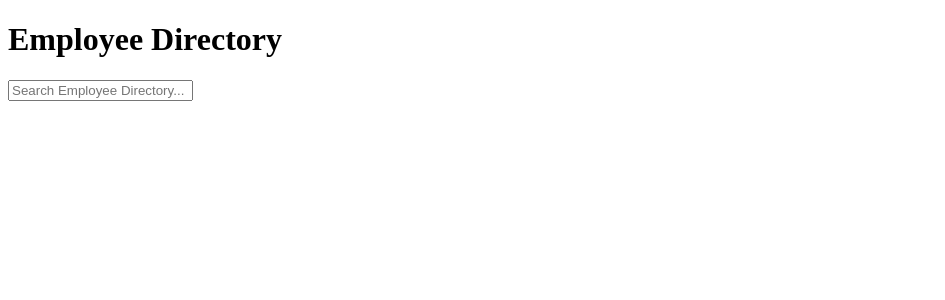
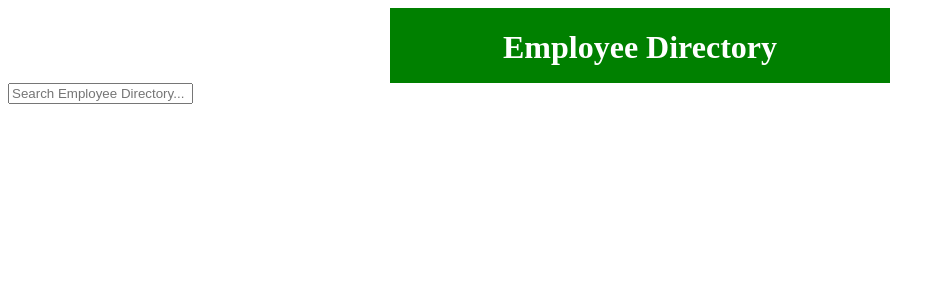
Before and after one commit to TedWildenradt/react-EDT, a React (Create React App) app in the folder frontend/: page / in a window 1280 px wide. Shown: the top 300 px of the page, without its empty margins (0-945 px from the left). Built offline with nearby package versions, Linux system fonts and the light colour scheme; no server answers.

Commit message:
CSS for header

```diff
--- a/frontend/src/components/employee/employee_list.jsx
+++ b/frontend/src/components/employee/employee_list.jsx
@@ -0,0 +1,29 @@
+import React from 'react';
+import EmployeListItem from './employee_list_item';
+import axios from 'axios';
+
+class EmployeeList extends React.Component {
+  constructor(props){
+    super(props)
+    this.state = {
+      employees: []
+    }
+  }
+
+  componentDidMount(){
+    axios.get('/api/employees')
+    .then( res => console.log(res.json()) )
+
+  }
+
+
+  render(){
+    return(
+      <div className="employees-list">
+
+      </div>
+    )
+  }
+}
+
+export default EmployeeList;
--- a/frontend/src/components/employee/employee_list_item.jsx
+++ b/frontend/src/components/employee/employee_list_item.jsx
@@ -0,0 +1,11 @@
+import React from 'react';
+
+function EmployeeListItem({employee}) {
+  return(
+    <div className="EmployeeListItem">
+      <h1>{employee.fname} {employee.lname} - {employee.e_id}</h1>
+    </div>
+  )
+}
+
+export default EmployeeListItem;
--- /dev/null
+++ b/frontend/src/components/header.css
@@ -0,0 +1,9 @@
+.header {
+  height: 75px;
+  width: 500px;
+  background-color: green;
+  color: white;
+  margin: auto;
+  display: flex;
+  justify-content: center;
+}
--- a/frontend/src/components/header.jsx
+++ b/frontend/src/components/header.jsx
@@ -1,4 +1,5 @@
 import React from 'react';
+import './header.css';
 
 const Header = () => (
   <div className="header">
--- a/frontend/src/components/searchbar.jsx
+++ b/frontend/src/components/searchbar.jsx
@@ -1,5 +1,6 @@
 import React from 'react';
 import {debounce} from 'lodash';
+import EmployeeList from './employee/employee_list';
 
 class SearchBar extends React.Component{
   constructor(){
@@ -15,15 +16,16 @@ class SearchBar extends React.Component{
     })
   }, 400)
 
-
+  displayMatches
 
 
   render(){
     return(
       <div className="search-form">
         <form>
-          <input type="text" placeholder="Search Employee Directory..." onChange={this.setSearchQuery}/>
+          <input id="searchbar" type="text" placeholder="Search Employee Directory..." onChange={this.setSearchQuery}/>
         </form>
+        <EmployeeList searchQuery={this.state.searchQuery}/>
       </div>
     )
   }
```
Also changed, not shown: 1 other file (tests, documents, lock files or other folders).
